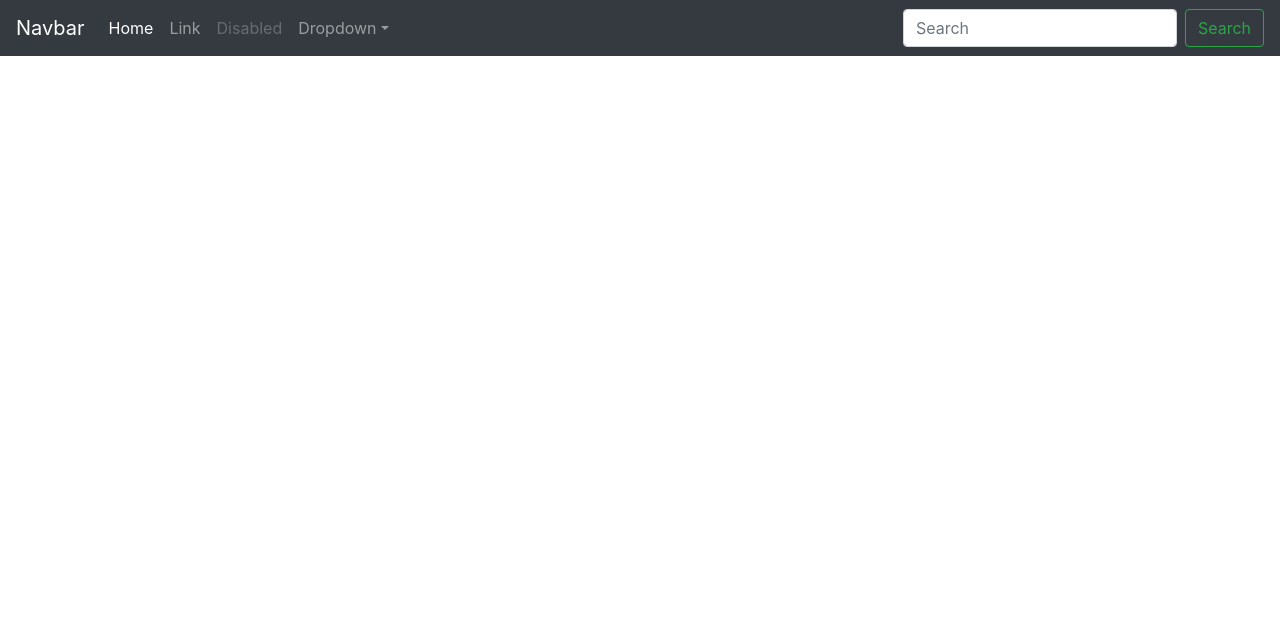
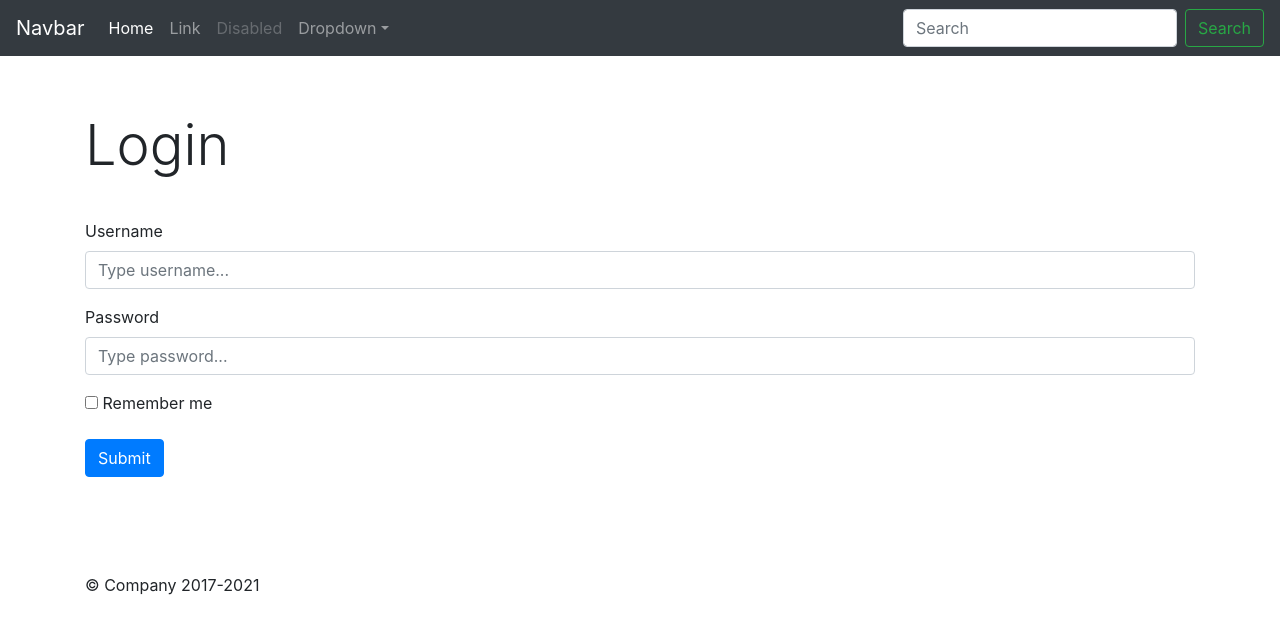
Before and after one commit to matheuspercario/toilter-flask, a Flask app: page /login/ in a window 1280 px wide. Shown: the top 634 px of the page. Run offline with Flask 2, Linux system fonts and the light colour scheme; some libraries are stand-ins or nearby versions.

Commit message:
Inserido formulario de login

```diff
--- a/app/__init__.py
+++ b/app/__init__.py
@@ -15,4 +15,5 @@ migrate = Migrate(app, db)
 manager = Manager(app)
 manager.add_command('db', MigrateCommand)
 
+from app.models import tables, forms
 from app.controllers import default
--- a/app/controllers/default.py
+++ b/app/controllers/default.py
@@ -1,5 +1,8 @@
-from flask import render_template
+from flask import render_template, redirect, url_for
 from app import app
+
+
+from app.models.forms import LoginForm
 
 
 # Página Index
@@ -9,9 +12,16 @@ def index():
     return render_template('index.html',)
 
 
-@app.route('/login/')
+@app.route('/login/', methods=('GET', 'POST'))
 def login():
-    return render_template('base.html')
+    form = LoginForm()
+    if form.validate_on_submit():
+        print(form.username.data)
+        print(form.password.data)
+        return redirect(url_for('login')) # clear form
+    else:
+        print(form.errors)
+    return render_template('login.html', form=form)
 
 
 # ------------------------------------------------------------
--- /dev/null
+++ b/app/models/forms.py
@@ -0,0 +1,10 @@
+from flask_wtf import FlaskForm
+from wtforms import StringField, PasswordField, BooleanField
+from wtforms.validators import DataRequired
+
+
+class LoginForm(FlaskForm):
+
+    username = StringField("username", validators=[DataRequired()])
+    password = PasswordField("password", validators=[DataRequired()])
+    remember_me = BooleanField("remember_me")
--- a/app/templates/base.html
+++ b/app/templates/base.html
@@ -74,7 +74,7 @@
   {% endblock %}
 
   <footer class="container">
-    <p>&copy; Company 2017-2019</p>
+    <p>&copy; Company 2017-2021</p>
   </footer>
 
   <!-- Option 1: jQuery and Bootstrap Bundle (includes Popper) -->
--- /dev/null
+++ b/app/templates/login.html
@@ -0,0 +1,29 @@
+{% extends 'base.html' %}
+
+{% block title %}
+{{ super() }} - Login
+{% endblock %}
+
+{% block content %}
+    <div class="container my-5 py-5">
+        <h2 class="display-4 py-3 mb-4">Login</h2>
+        <form action="" method="POST">
+            {{ form.csrf_token }}
+            <div class="form-group">
+                <label>Username</label>
+                {{ form.username(class="form-control", placeholder="Type username...") }}
+            </div>
+            <div class="form-group">
+                <label>Password</label>
+                {{ form.password(class="form-control", placeholder="Type password...") }}
+            </div>
+            <div class="form-group form-check p-0">
+                <label>
+                    {{ form.remember_me }} Remember me
+                </label>
+            </div>
+            <input class="btn btn-primary" type="submit" value="Submit">
+        </form>
+    </div>
+
+{% endblock %}
--- a/config.py
+++ b/config.py
@@ -3,3 +3,5 @@ DEBUG = True
 
 SQLALCHEMY_DATABASE_URI = "sqlite:///../storage.db"
 SQLALCHEMY_TRACK_MODIFICATIONS = True
+
+SECRET_KEY = 'MATHEUSSUETAM3042'
```
Also changed, not shown: migrations/versions/a16ad28642f4_.py (added, +54 -0 lines), storage.db.
